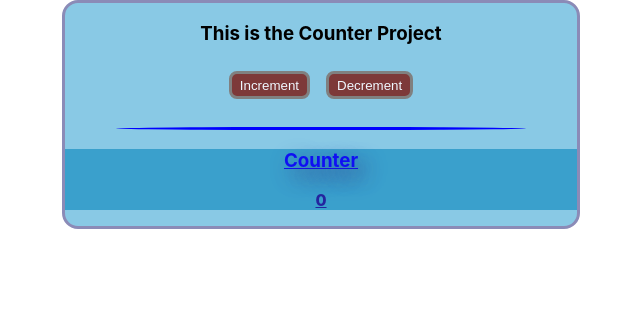
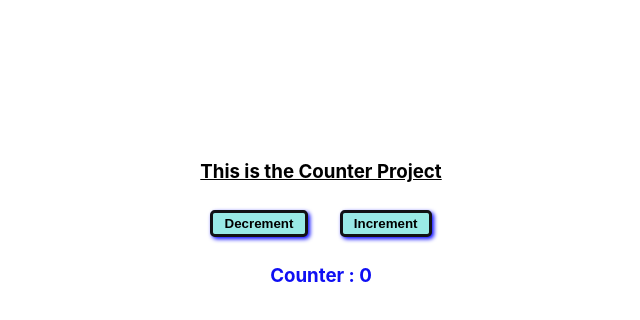
Before and after one commit to SanjuXepiar/react-practice1, a React (Create React App) app: page /counter in a window 1280 px wide. Shown: the top 320 px of the page, without its empty margins (319-959 px from the left). Built offline with nearby package versions, Linux system fonts and the light colour scheme.

Commit message:
uppdated css

```diff
--- a/src/Counter/Counter.css
+++ b/src/Counter/Counter.css
@@ -1,34 +1,23 @@
 .main {
   width: 40vw;
   margin: 0 auto;
-  border: 0.2rem solid rgb(139, 139, 183);
-  border-radius: 1rem;
-  background: rgb(137, 201, 229);
+  margin-top: 20vh;
+}
+.buttons {
+  display: flex;
+  justify-content: center;
+  gap: 1rem;
 }
 .counterButton {
-  background: rgb(125, 57, 57);
-  color: aliceblue;
-  border-radius: 0.5rem;
+  font-weight: 600;
+  padding: 0.2rem 0.7rem;
   margin: 0.5rem;
+  background: #99eae6;
+  box-shadow: 2px 2px 4px blue;
+  border: 0.2rem solid rgb(18, 18, 21);
+  cursor: pointer;
 }
-.underline {
-  width: 80%;
-  height: 0.2rem;
-  background: blue;
-  margin: 0 auto;
-  border-radius: 50%;
-}
+
 .counterLine {
-  text-decoration: underline;
-  text-shadow: 0.5rem 0.5rem 1.3rem rgb(59, 59, 128);
   color: rgb(15, 15, 243);
 }
-.count {
-  width: 100%;
-  background: rgb(58, 160, 204);
-}
-.counter {
-  font-weight: 800;
-  text-decoration: underline;
-  color: rgb(36, 36, 158);
-}
--- a/src/Counter/Counter.js
+++ b/src/Counter/Counter.js
@@ -11,20 +11,19 @@ const Counter = () => {
   };
   return (
     <div className="main">
-      <h3>This is the Counter Project</h3>
+      <h3 style={{ textDecorationLine: "underline" }}>
+        This is the Counter Project
+      </h3>
       <div className="buttons">
+        <button className="counterButton" onClick={handleDecrement}>
+          Decrement
+        </button>
         <button className="counterButton" onClick={handleIncrement}>
           Increment
         </button>
-        <button className="counterButton" onClick={handleDecrement}>
-          Decrement
-        </button>
       </div>
-      <br />
-      <div className="underline"></div>
       <div className="count">
-        <h3 className="counterLine">Counter</h3>
-        <p className="counter">{count}</p>
+        <h3 className="counterLine">Counter : {count}</h3>
       </div>
     </div>
   );
```
